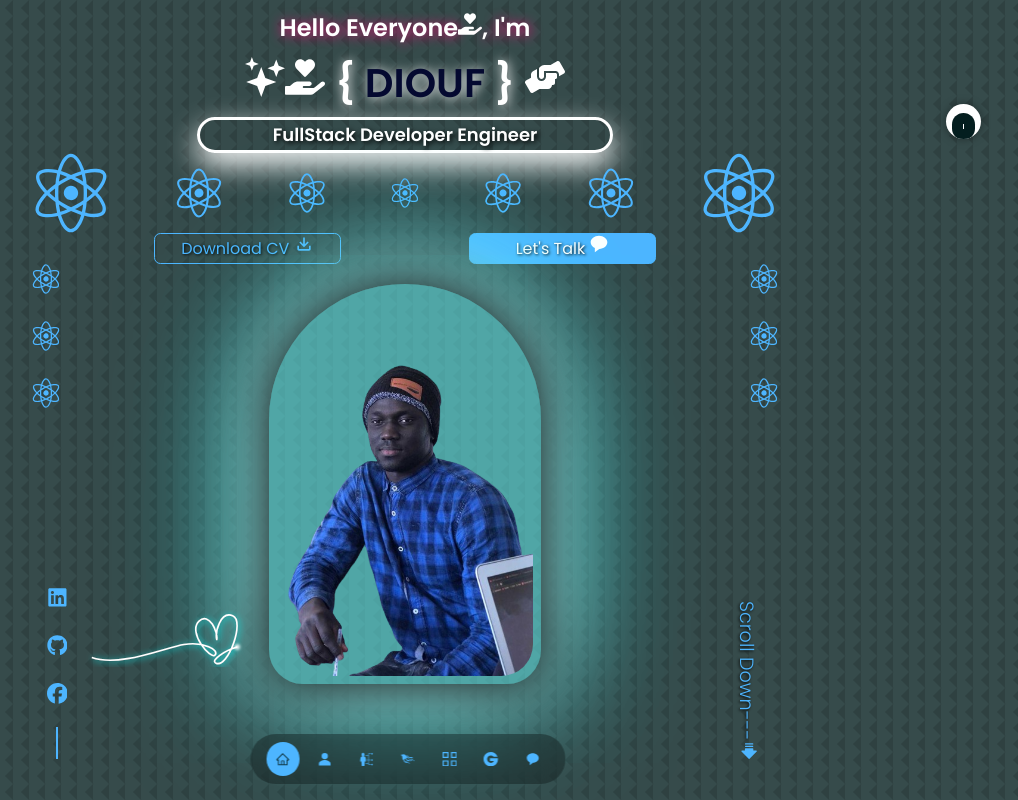
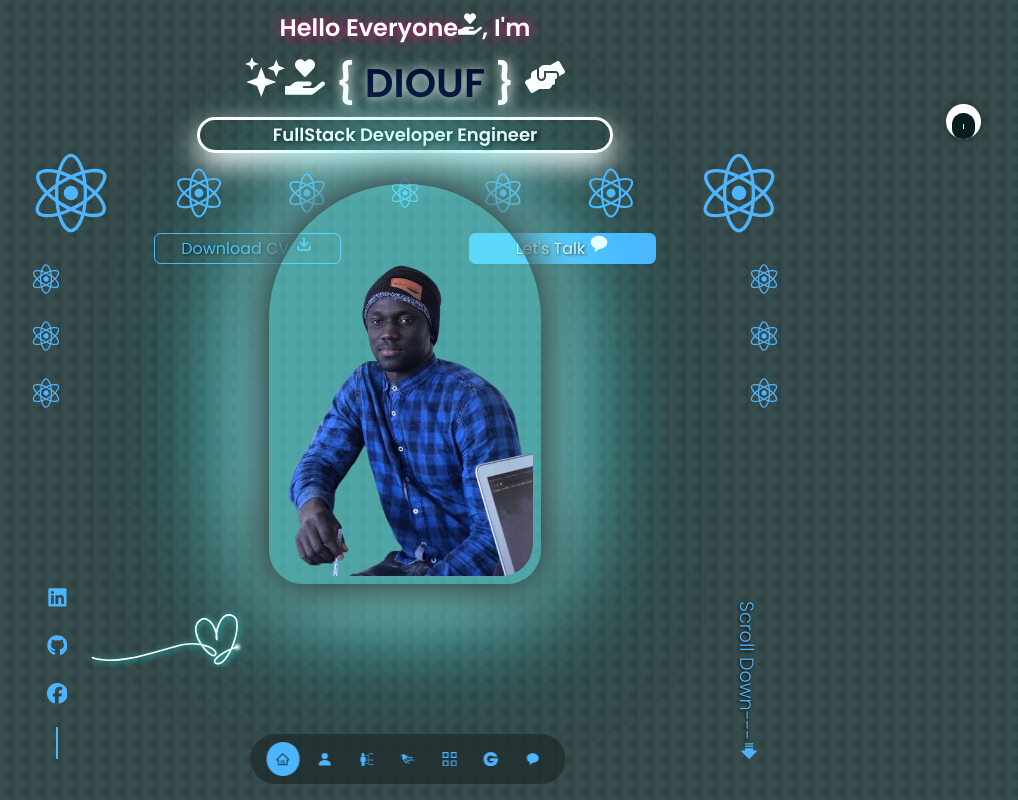
Before and after one commit to Mouhamed1003/keenprogrammer.com, a React (Create React App) app: page / in a window 1280 px wide. Shown: the top 800 px of the page, without its empty margins (235-1253 px from the left). Built offline with nearby package versions, Linux system fonts and the light colour scheme.

Commit message:
Update header.css

```diff
--- a/src/components/header/header.css
+++ b/src/components/header/header.css
@@ -66,12 +66,15 @@ header {
 
 /* Ma photo (Présentation faciale) */
 .maphoto {
+    /* Les styles existants restent inchangés */
     width: 17rem;
     height: 25rem;
     position: absolute;
+    /* Centrage vertical et horizontal */
+    top: 50%;
     left: 50%;
-    top: 50%;
-    transform: translate(-50%, -25%);
+    transform: translate(-50%, -50%);
+    /* Les autres styles restent inchangés */
     border-radius: 12rem 12rem 3rem 3rem;
     overflow: hidden;
     padding: 3rem 0.5rem 0.5rem 0.5rem;
@@ -82,18 +85,18 @@ header {
     transition: background-color 1.03s;
     background: rgba(104, 246, 246, 0.534);
 }
+.maphoto:hover {
+    animation: pulse 2.9s infinite;
+    color: rgb(255, 255, 255);
+    background: transparent;
+}
 
 .maphoto img {
+    /* Les styles existants restent inchangés */
     width: 100%;
     height: 100%;
     object-fit: cover;
     border-radius: 2rem;
-}
-
-.maphoto:hover {
-    animation: pulse 2.9s infinite;
-    color: rgb(255, 255, 255);
-    background: transparent;
 }
 
 /* Animation de feu d'artifice */
```
